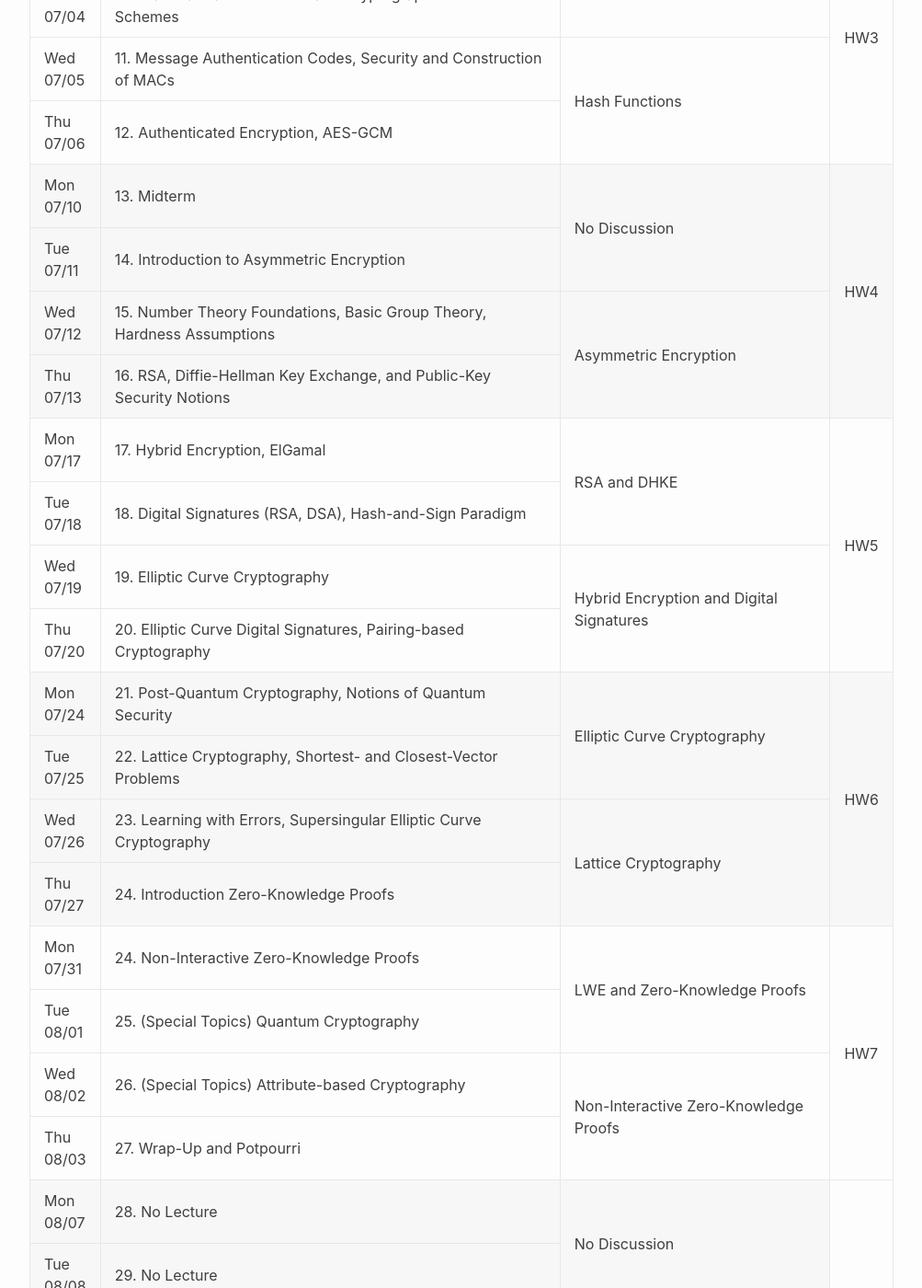
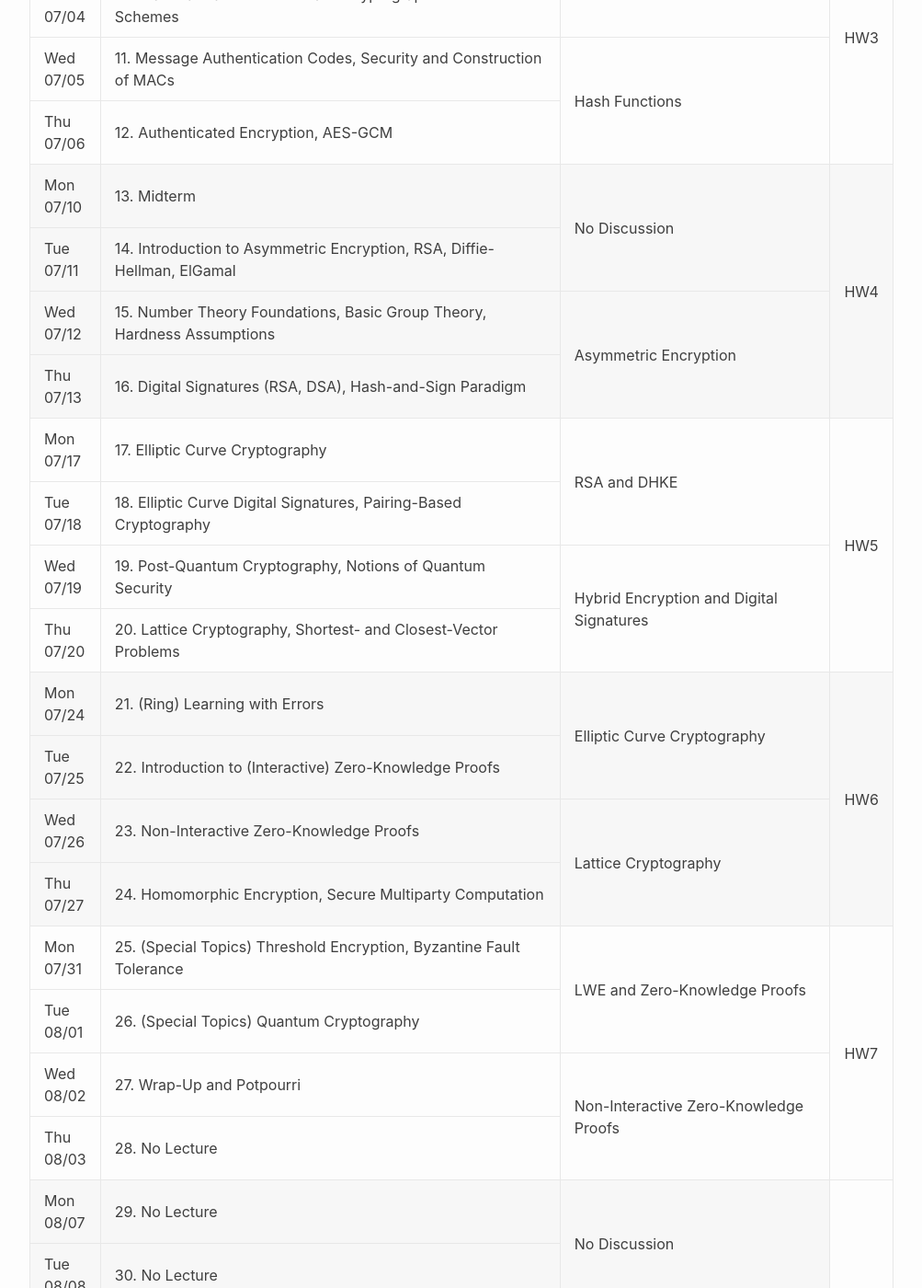
Before and after one commit to CS171-Staff/cs171-su23-website, a Jekyll site: the page built from index.md, in a window 1280 px wide and 1400 px high, scrolled down 1352 px. Shown: the whole window at 92% size, without its empty margins (138-1141 px from the left). Built offline with Jekyll 4.4.1, drawn with Linux system fonts in a browser that asks for light colours; some of the changed text lies outside the part shown.

Commit message:
schedule update

```diff
--- a/_data/schedule.yml
+++ b/_data/schedule.yml
@@ -96,33 +96,31 @@ agenda:
   - number: 13
     title: Midterm
   - number: 14
-    title: Introduction to Asymmetric Encryption
+    title: Introduction to Asymmetric Encryption, RSA, Diffie-Hellman, ElGamal
   - number: 15
     title: Number Theory Foundations, Basic Group Theory, Hardness Assumptions
   - number: 16
-    title: RSA, Diffie-Hellman Key Exchange, and Public-Key Security Notions
+    title: Digital Signatures (RSA, DSA), Hash-and-Sign Paradigm
   - number: 17
-    title: Hybrid Encryption, ElGamal
+    title: Elliptic Curve Cryptography
   - number: 18
-    title: Digital Signatures (RSA, DSA), Hash-and-Sign Paradigm
+    title: Elliptic Curve Digital Signatures, Pairing-Based Cryptography
   - number: 19
-    title: Elliptic Curve Cryptography
+    title: Post-Quantum Cryptography, Notions of Quantum Security
   - number: 20
-    title: Elliptic Curve Digital Signatures, Pairing-based Cryptography
+    title: Lattice Cryptography, Shortest- and Closest-Vector Problems
   - number: 21
-    title: Post-Quantum Cryptography, Notions of Quantum Security
+    title: (Ring) Learning with Errors
   - number: 22
-    title: Lattice Cryptography, Shortest- and Closest-Vector Problems
+    title: Introduction to (Interactive) Zero-Knowledge Proofs
   - number: 23
-    title: Learning with Errors, Supersingular Elliptic Curve Cryptography
+    title: Non-Interactive Zero-Knowledge Proofs
   - number: 24
-    title: Introduction Zero-Knowledge Proofs
-  - number: 24
-    title: Non-Interactive Zero-Knowledge Proofs
+    title: Homomorphic Encryption, Secure Multiparty Computation
   - number: 25
+    title: (Special Topics) Threshold Encryption, Byzantine Fault Tolerance
+  - number: 26
     title: (Special Topics) Quantum Cryptography
-  - number: 26
-    title: (Special Topics) Attribute-based Cryptography
   - number: 27
     title: Wrap-Up and Potpourri
   - number: 28
```
